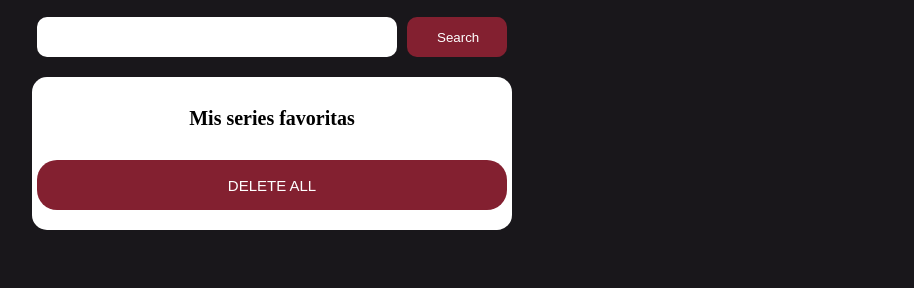
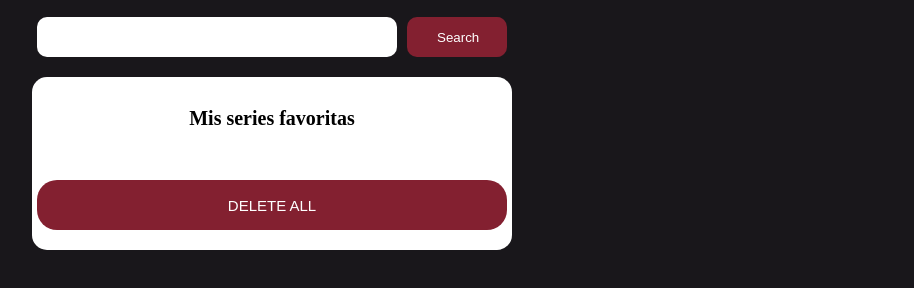
Before and after one commit to Adalab/modulo-2-evaluacion-final-yanirafr, a website: page docs/index.html in a window 1280 px wide. Shown: the part 90-378 px from the top of the page, without its empty margins (8-922 px from the left). Drawn offline with nearby package versions, Linux system fonts and the light colour scheme; files that its build step writes are made by us from their sources.

Commit message:
add margin to favourite title

```diff
--- a/src/scss/layout/_favourite.scss
+++ b/src/scss/layout/_favourite.scss
@@ -6,7 +6,8 @@
   margin: 0 10px;
   &__title {
     font-size: 20px;
-    margin: 10px;
+    padding: 10px;
+    margin-bottom: 20px;
   }
   &__button {
     width: 100%;
```
